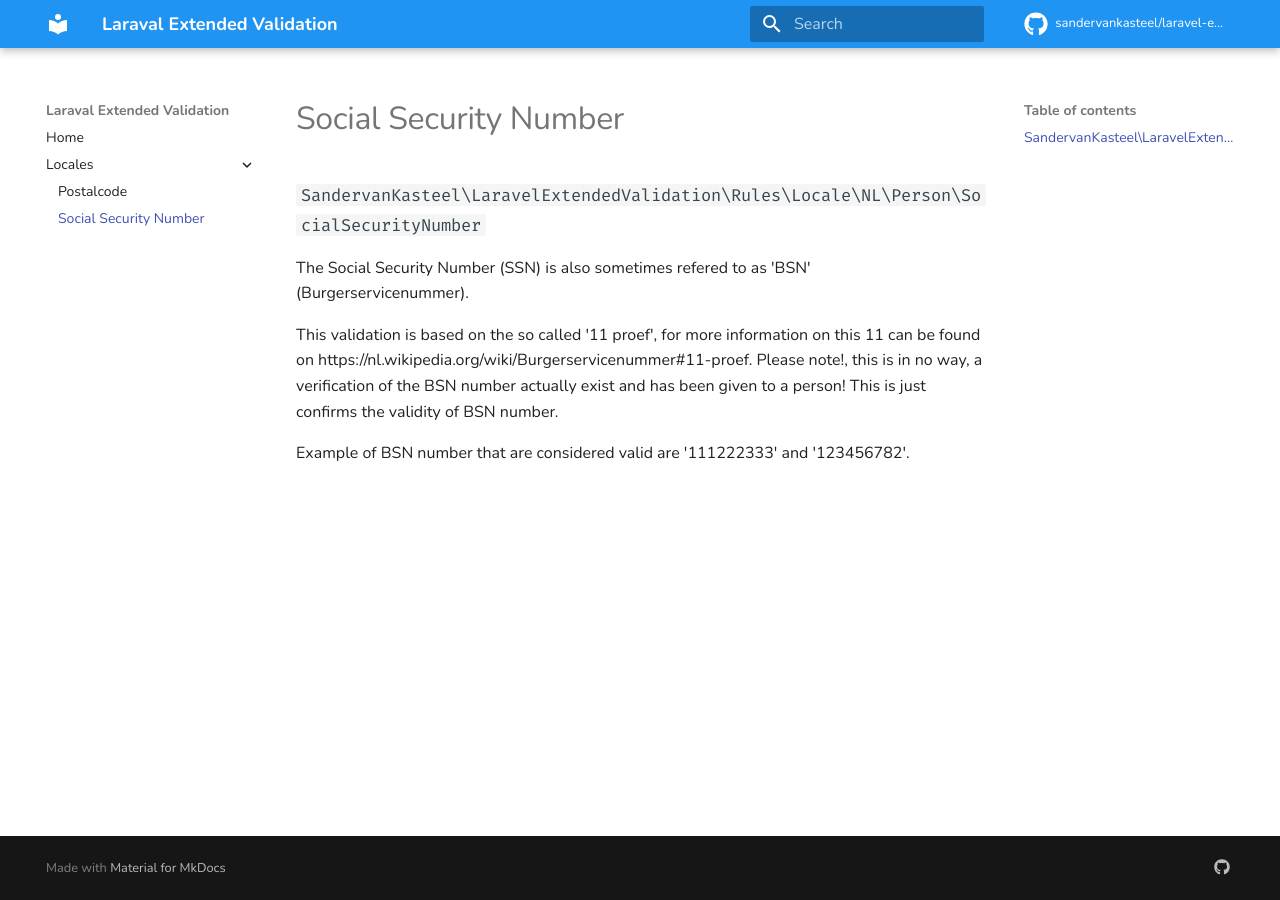
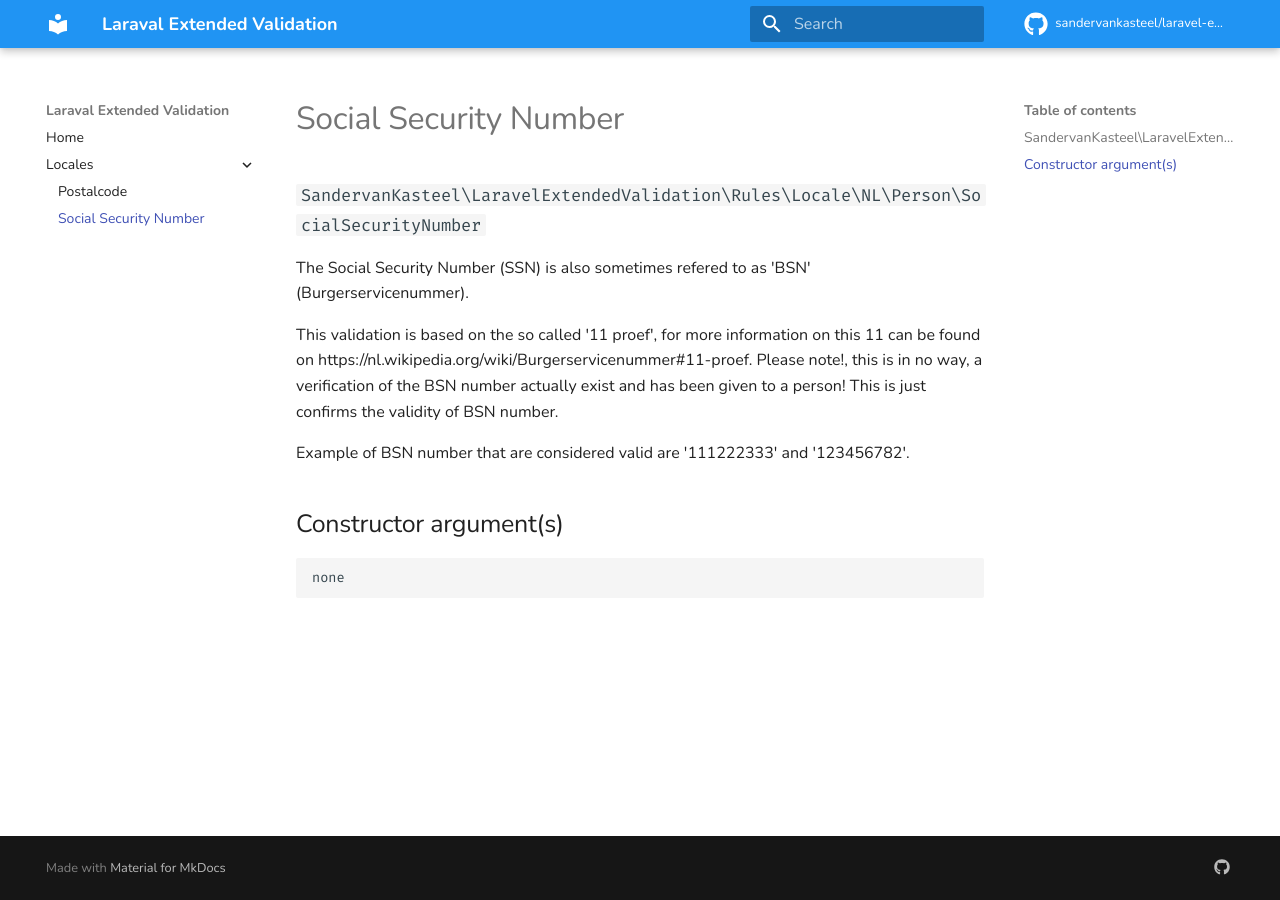
Before and after one commit to sandervankasteel/laravel-extended-validation, an MkDocs documentation site: the page built from docs/locale/NL/Person/SocialSecurityNumber.md, in a window 1280 px wide. Built offline with MkDocs 1.6.1 and Material for MkDocs 9.7.7, drawn with Linux system fonts in a browser that asks for light colours; nearby versions of some CDN libraries; comment, search, counter and statistics services are not loaded.

Commit message:
Added constructor arguments section to SocialSecurity doc page

````diff
--- a/docs/locale/NL/Person/SocialSecurityNumber.md
+++ b/docs/locale/NL/Person/SocialSecurityNumber.md
@@ -7,3 +7,8 @@ This validation is based on the so called '11 proef', for more information on th
 Please note!, this is in no way, a verification of the BSN number actually exist and has been given to a person! This is just confirms the validity of BSN number.
 
 Example of BSN number that are considered valid are '111222333' and '123456782'.
+
+## Constructor argument(s)
+```php
+none
+```
````
Also changed, not shown: docs/locale/NL/Address/PostalCode.md (+1 -1 lines).
